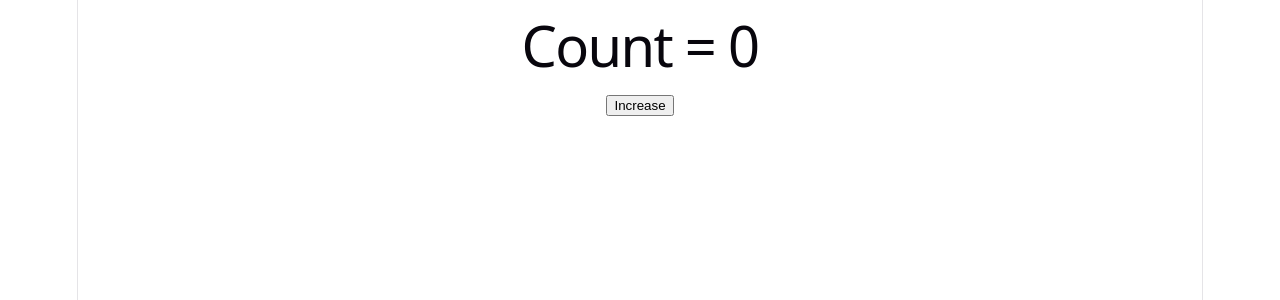
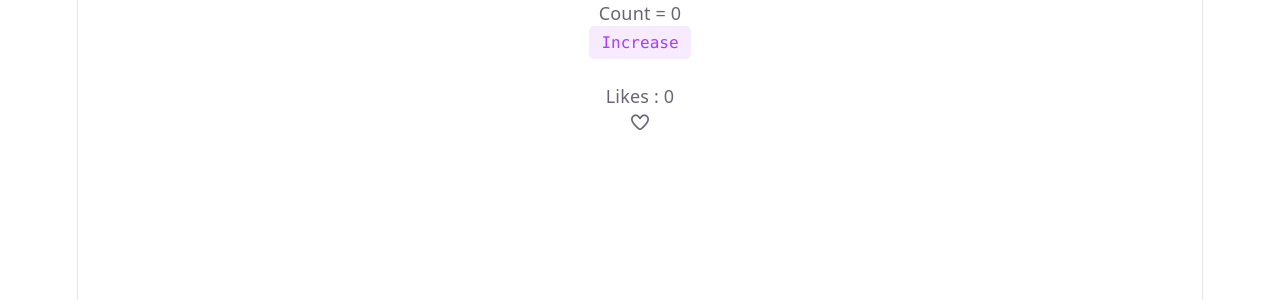
Before and after one commit to VenkataRatnamOleti/FullStackWebDev-MERN-LEARN, a React (Vite) app in the folder React/react-states/: page / in a window 1280 px wide. Shown: the top 300 px of the page. Built offline with nearby package versions, Linux system fonts and the light colour scheme.

Commit message:
Like Button Activity Completed

```diff
--- a/React/react-states/index.html
+++ b/React/react-states/index.html
@@ -1,13 +1,25 @@
 <!doctype html>
 <html lang="en">
+
 <head>
   <meta charset="UTF-8" />
-    <link rel="icon" type="image/svg+xml" href="/favicon.svg" />
-    <meta name="viewport" content="width=device-width, initial-scale=1.0" />
+  <link rel="icon"
+        type="image/svg+xml"
+        href="/favicon.svg" />
+  <link rel="stylesheet"
+        href="https://cdnjs.cloudflare.com/ajax/libs/font-awesome/7.3.1/css/all.min.css"
+        integrity="sha512-QeR2VH+lsBE5LSAe1Q5EnTBbe7XTBubt8dG93Y7gidSgdMCr8nVqKcfKAMyN96SV8KDbZVTDXChatu5G2KQGzg=="
+        crossorigin="anonymous"
+        referrerpolicy="no-referrer">
+  <meta name="viewport"
+        content="width=device-width, initial-scale=1.0" />
   <title>react-states</title>
 </head>
+
 <body>
   <div id="root"></div>
-    <script type="module" src="/src/main.jsx"></script>
+  <script type="module"
+          src="/src/main.jsx"></script>
 </body>
+
 </html>
--- a/React/react-states/src/App.jsx
+++ b/React/react-states/src/App.jsx
@@ -1,10 +1,12 @@
 import "./App.css";
 import Counter from './Counter';
+import LikeButtion from "./LikeButton";
 
 function App() {
   return (
     <>
-      <Counter></Counter>
+      <Counter/>
+      <LikeButtion/>
     </>
   );
 }
--- a/React/react-states/src/Counter.jsx
+++ b/React/react-states/src/Counter.jsx
@@ -9,8 +9,8 @@ export default function Counter(){
 
     return (
         <div>
-            <h1>Count = {count}</h1>
-            <button onClick={incCount}>Increase</button>
+            <p>Count = {count}</p>
+            <button onClick={incCount} className="counter">Increase</button>
         </div>
     );
 }
--- /dev/null
+++ b/React/react-states/src/LikeButton.jsx
@@ -0,0 +1,23 @@
+import { useState } from "react";
+
+export default function LikeButtion() {
+  let [isLiked, setIsLiked] = useState(false);
+  let [likeCount, setLikeCount] = useState(0);
+  let handleClick = () => {
+    setIsLiked(!isLiked);
+    setLikeCount(likeCount+1);
+  };
+  let styling = {color: "red"};
+  return (
+    <div>
+      <p>Likes : {likeCount}</p>
+      <p onClick={handleClick}>
+        {isLiked ? (
+          <i className="fa-solid fa-heart" style={styling}></i>
+        ) : (
+          <i className="fa-regular fa-heart"></i>
+        )}
+      </p>
+    </div>
+  );
+}
```
Lines whose indentation alone changed are shown as unchanged.
